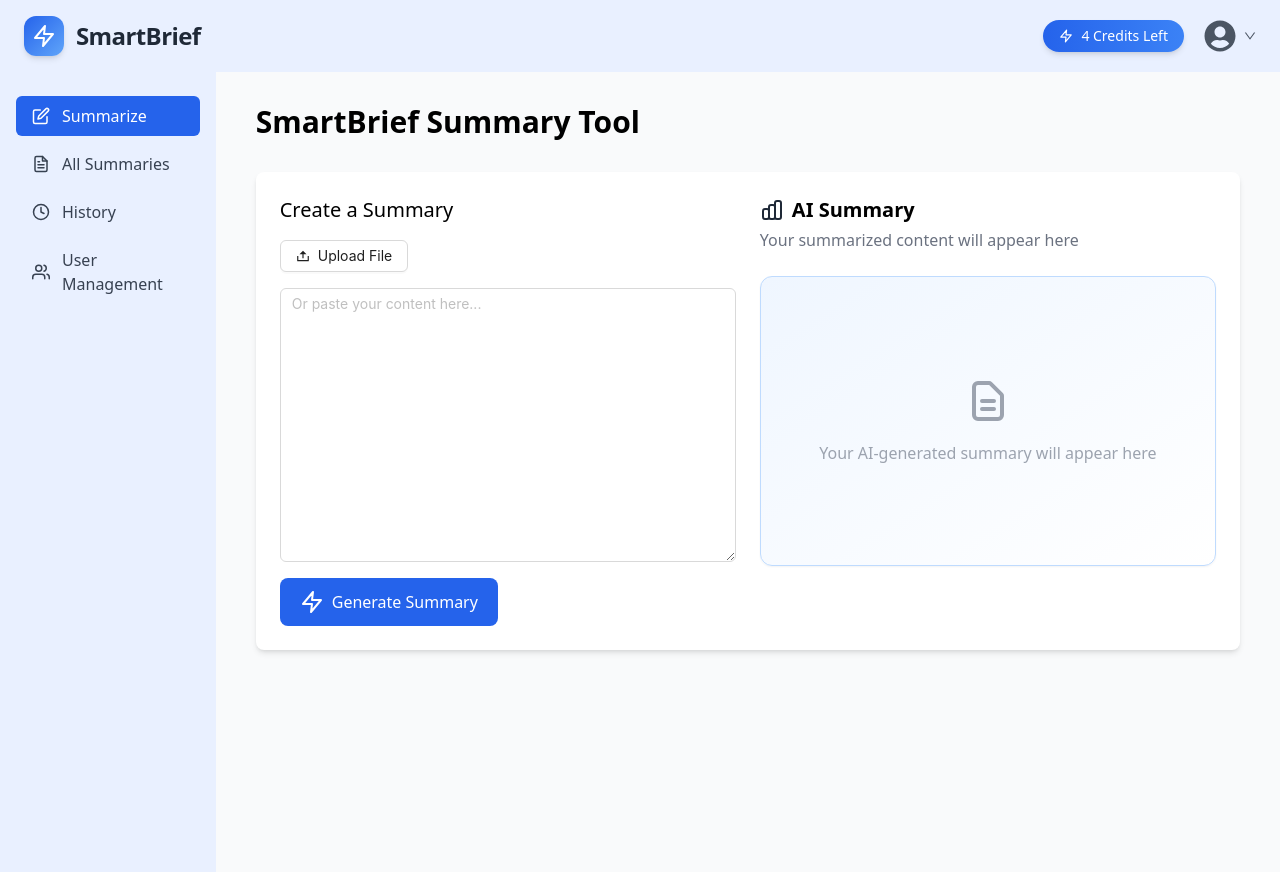
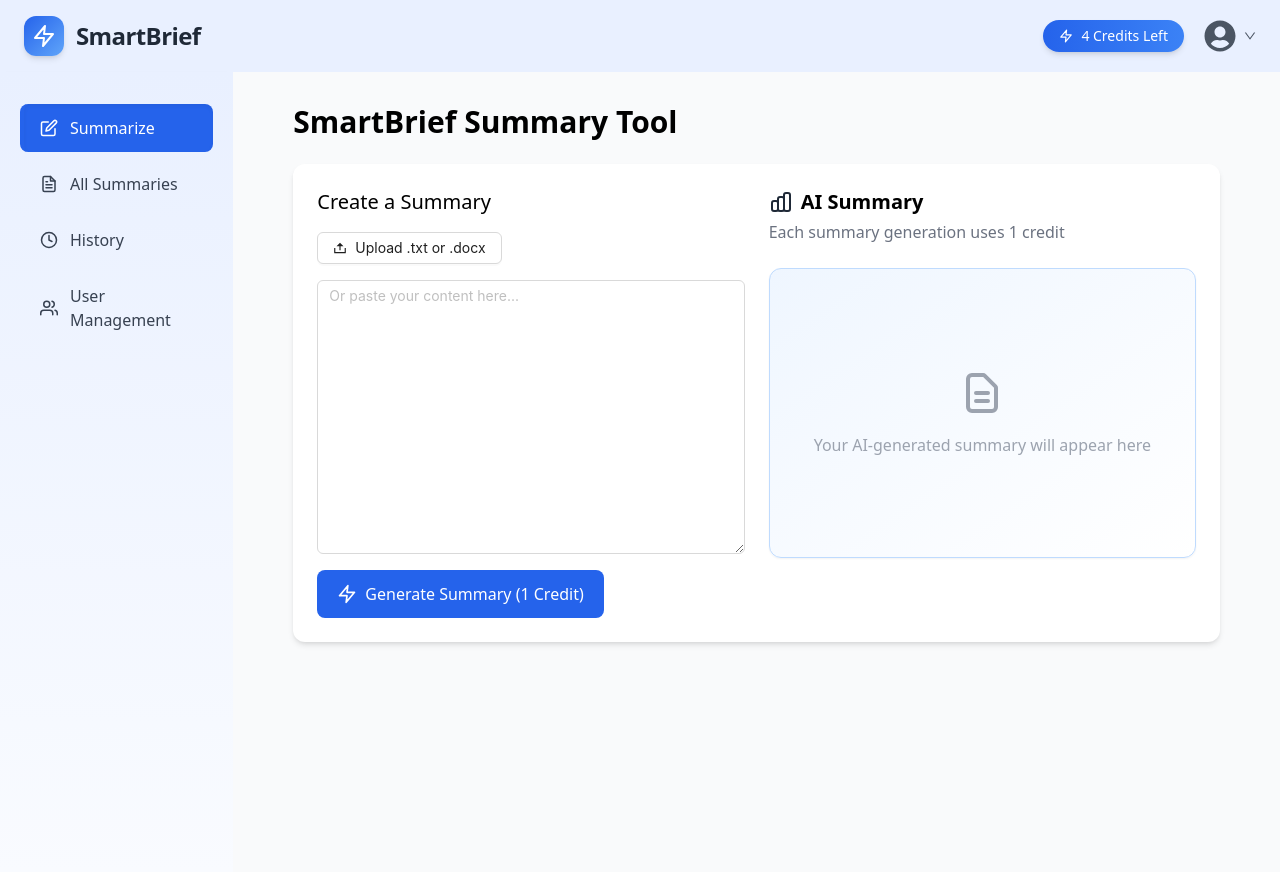
Before and after one commit to MDTanvirAhmedEmon/smartBrief, a React (Vite) app: page / in a window 1280 px wide. Built offline with nearby package versions, Linux system fonts and the light colour scheme.

Commit message:
fixed design of sidebar and home page

```diff
--- a/src/components/LayoutsComponents/Sidebar.jsx
+++ b/src/components/LayoutsComponents/Sidebar.jsx
@@ -1,5 +1,5 @@
 import { NavLink } from 'react-router-dom';
-import { FiEdit, FiFileText, FiClock, FiUsers } from 'react-icons/fi'; // Feather icons
+import { FiEdit, FiFileText, FiClock, FiUsers } from 'react-icons/fi';
 
 const Sidebar = () => {
   const navItems = [
@@ -10,7 +10,7 @@ const Sidebar = () => {
   ];
 
   return (
-    <div className="w-64 h-screen bg-[#e9f0ff] py-6 px-4">
+    <aside className="w-[280px] h-screen bg-gradient-to-b from-[#e9f0ff] to-[#f9fbff] py-8 px-5 shadow-md">
       <nav className="flex flex-col space-y-2">
         {navItems.map(item => (
           <NavLink
@@ -18,19 +18,21 @@ const Sidebar = () => {
             to={item.to}
             end
             className={({ isActive }) =>
-              `flex items-center space-x-3 px-4 py-2 rounded-md font-medium transition ${
+              `group flex items-center space-x-3 px-4 py-3 rounded-lg font-medium transition-all duration-200 border-l-4 ${
                 isActive
-                  ? 'bg-blue-600 text-white'
-                  : 'text-gray-700 hover:bg-blue-100 hover:text-blue-600'
+                  ? 'bg-blue-600 text-white border-l-blue-600 shadow-inner'
+                  : 'text-gray-700 hover:bg-blue-50 hover:text-blue-600 border-l-transparent'
               }`
             }
           >
-            <span className="text-lg">{item.icon}</span>
-            <span>{item.label}</span>
+            <div className={`flex items-center justify-center text-lg`}>
+              {item.icon}
+            </div>
+            <span className="flex-1">{item.label}</span>
           </NavLink>
         ))}
       </nav>
-    </div>
+    </aside>
   );
 };
 
--- a/src/pages/Home/Home.jsx
+++ b/src/pages/Home/Home.jsx
@@ -1,6 +1,6 @@
 import { useState } from "react";
 import { RiUpload2Line } from "react-icons/ri";
-import { Button, Upload, } from "antd";
+import { Button, Upload, message } from "antd";
 import TextArea from "antd/es/input/TextArea";
 import { FiZap } from "react-icons/fi";
 import { HiOutlineChartBar, HiOutlineDocumentText } from "react-icons/hi";
@@ -8,29 +8,47 @@ import { HiOutlineChartBar, HiOutlineDocumentText } from "react-icons/hi";
 export default function Home() {
   const [summaryInput, setSummaryInput] = useState("");
   const [summaryOutput, setSummaryOutput] = useState("");
+  const [creditsLeft, setCreditsLeft] = useState(4);
 
   const handleGenerate = () => {
-    // Just mimic a summary for UI purpose
-    setSummaryOutput(summaryInput ? summaryInput.slice(0, 100) + "..." : "No input provided.");
+    if (creditsLeft <= 0) {
+      message.warning("You have no credits left. Please upgrade your plan.");
+      return;
+    }
+
+    // Mimic summary generation
+    const summary = summaryInput
+      ? summaryInput.slice(0, 100) + "..."
+      : "No input provided.";
+    setSummaryOutput(summary);
+
+    // Deduct 1 credit
+    setCreditsLeft((prev) => prev - 1);
+
+    message.success("1 credit used. Your summary is ready!");
   };
 
   return (
-    <div className="">
-
-      {/* Main Content */}
-      <div className=" py-8">
-        <div className="mb-8">
+    <div className="px-5">
+      <div className="py-8 ">
+        <div className="mb-6 flex flex-col md:flex-row md:justify-between md:items-center gap-4">
           <h2 className="text-3xl font-semibold">SmartBrief Summary Tool</h2>
         </div>
 
-        <div className="bg-white shadow-md rounded-lg p-6 flex flex-col lg:flex-row gap-6">
-          {/* Input Section */}
+        <div className="bg-white shadow-md rounded-xl p-6 flex flex-col lg:flex-row gap-6">
           <div className="lg:w-1/2">
             <h3 className="text-xl font-medium mb-4">Create a Summary</h3>
 
+
             <div className="mb-4">
-              <Upload>
-                <Button icon={<RiUpload2Line />}>Upload File</Button>
+              <Upload
+                accept=".txt,.docx"
+                // eslint-disable-next-line no-unused-vars
+                beforeUpload={(file) => {
+                  return false;
+                }}
+              >
+                <Button icon={<RiUpload2Line />}>Upload .txt or .docx</Button>
               </Upload>
             </div>
 
@@ -44,30 +62,44 @@ export default function Home() {
               />
             </div>
 
-            <button className=" bg-blue-600 px-5 py-3 rounded-lg flex items-center gap-2 text-white cursor-pointer" type="submit" onClick={handleGenerate}> <FiZap className="h-6 w-6 text-white" /> Generate Summary</button>
+            <button
+              className={`px-5 py-3 rounded-lg flex items-center gap-2 text-white transition ${creditsLeft > 0
+                  ? "bg-blue-600 hover:bg-blue-700"
+                  : "bg-gray-400 cursor-not-allowed"
+                }`}
+              type="button"
+              onClick={handleGenerate}
+              disabled={creditsLeft <= 0}
+            >
+              <FiZap className="h-5 w-5 text-white" />
+              Generate Summary (1 Credit)
+            </button>
           </div>
-
-          {/* Output Section */}
 
           <div className="lg:w-1/2">
             <h3 className="text-xl font-semibold flex items-center gap-2 mb-1">
               <HiOutlineChartBar className="text-gray-800 text-2xl" />
               AI Summary
             </h3>
-            <p className="text-gray-500 mb-6">Your summarized content will appear here</p>
+            <p className="text-gray-500 mb-6">
+              Each summary generation uses 1 credit
+            </p>
 
             <div className="flex flex-col items-center justify-center bg-gradient-to-br from-blue-50 to-white border border-blue-200 rounded-xl p-10 shadow-sm min-h-[290px]">
               {summaryOutput ? (
-                <p className="text-gray-800 text-base leading-relaxed">{summaryOutput}</p>
+                <p className="text-gray-800 text-base leading-relaxed">
+                  {summaryOutput}
+                </p>
               ) : (
                 <div className="flex flex-col items-center">
                   <HiOutlineDocumentText className="text-gray-400 text-5xl mb-4" />
-                  <p className="text-gray-400">Your AI-generated summary will appear here</p>
+                  <p className="text-gray-400">
+                    Your AI-generated summary will appear here
+                  </p>
                 </div>
               )}
             </div>
           </div>
-
         </div>
       </div>
     </div>
--- a/src/pages/allSummaries/AllSummaries.jsx
+++ b/src/pages/allSummaries/AllSummaries.jsx
@@ -32,7 +32,7 @@ const History = () => {
 
     return (
         <div className="bg-gray-50 py-8 px-4">
-            <h2 className="text-2xl font-bold mb-6 text-gray-800">Summary History</h2>
+            <h2 className="text-2xl font-bold mb-6 text-gray-800">All Summaries</h2>
 
             <div className="grid grid-cols-1 md:grid-cols-2 lg:grid-cols-3 gap-6">
                 {history.map(item => (
```
